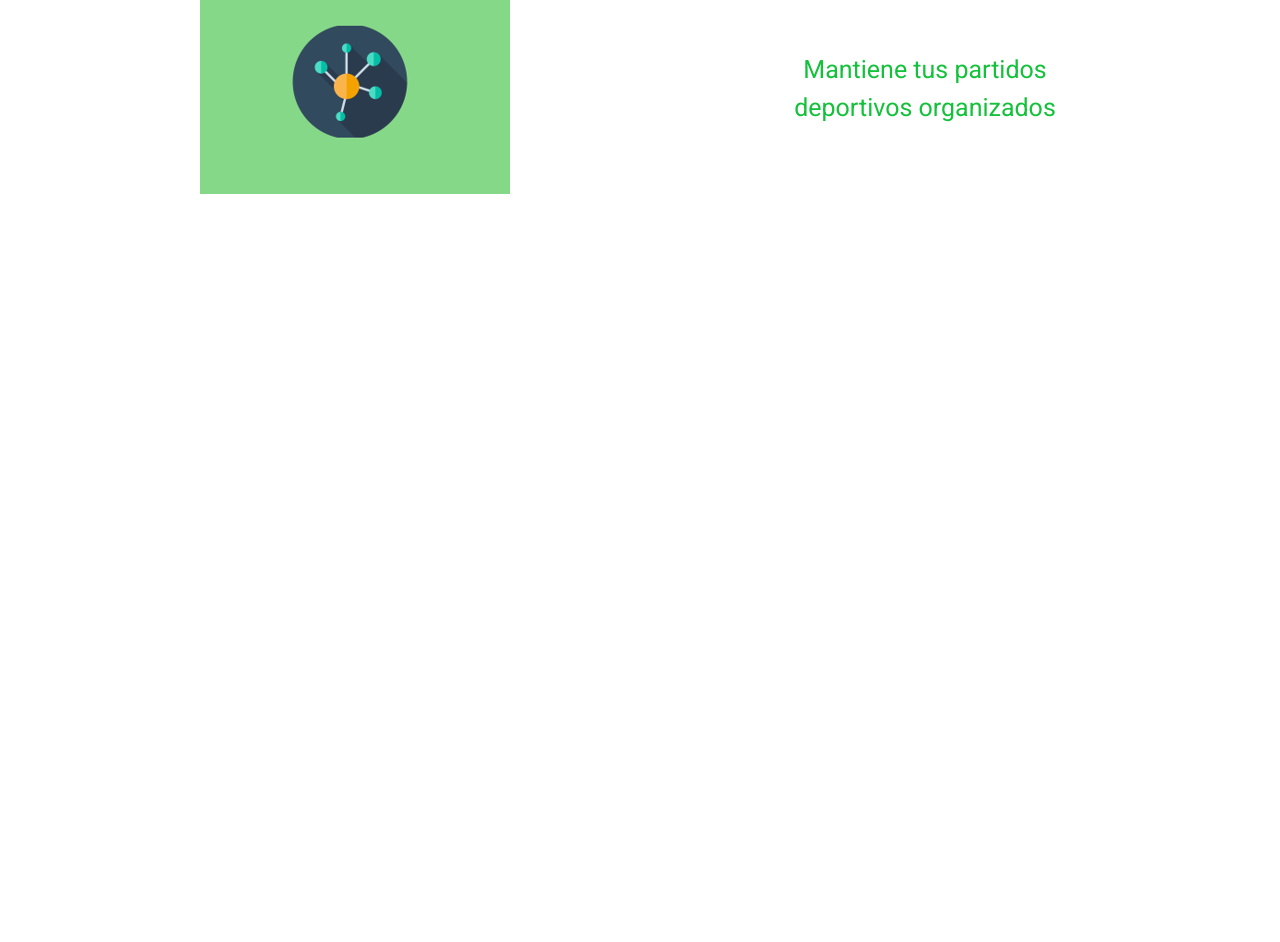
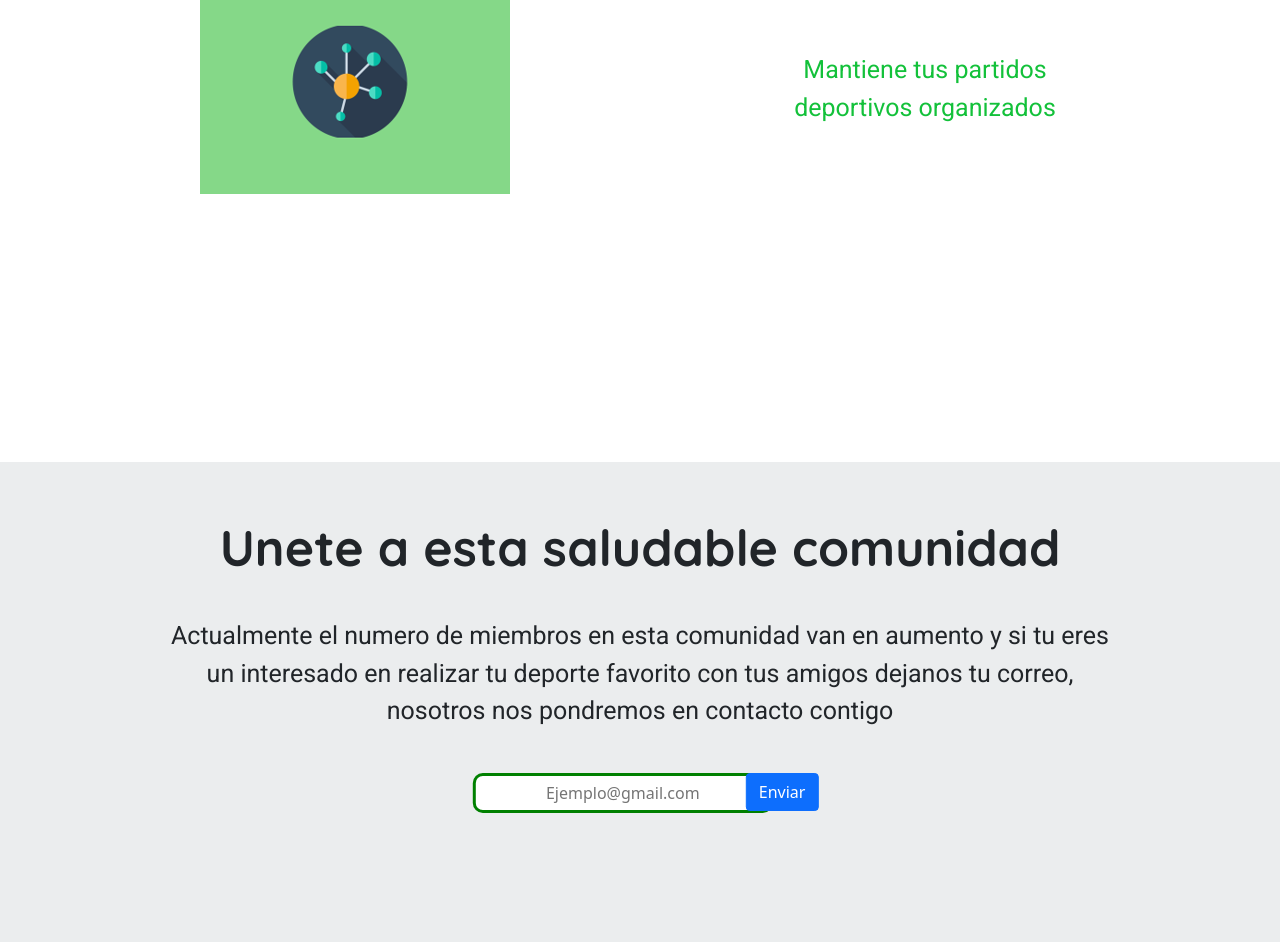
Before and after one commit to Zkruthers/equipazo-project, a plain HTML site: page index.html in a window 1280 px wide. Shown: the part 2338-3280 px from the top of the page. Before the commit the page ends 2800 px from the top, so only its background shows below. Drawn offline with nearby package versions, Linux system fonts and the light colour scheme.

Commit message:
Añadiento el unetenos

```diff
--- a/css/main.css
+++ b/css/main.css
@@ -82,3 +82,18 @@
 {
     width: 350px; height: 250px;border-color: greenyellow;
 }
+
+#subtitulo
+{
+    text-align: center; font-family: 'Quicksand'; font-weight: bold; font-size: 50px;
+}
+
+#form-control
+{
+    border-width: 3px;
+    border-radius: 10px;
+    border-style: solid;
+    border-color: green;
+
+    text-align: center;
+}
--- a/index.html
+++ b/index.html
@@ -83,6 +83,21 @@
         </div>
     </div>
 
+    <div id="unetenos" class="container-fluid" style="height: 60vh; background-color: #EBEDEE;">
+        <p class="pt-5 bt-5 pb-3 " id="subtitulo">Unete a esta saludable comunidad</P>
+        <p class="" id="texto">Actualmente el numero de miembros en esta comunidad van en aumento y si tu eres<br>un interesado en realizar
+            tu deporte favorito con tus amigos dejanos tu correo,<br>
+            nosotros nos pondremos en contacto contigo</p>
+        <div class="row container ">
+            <div class="col" style="transform: translate(80%, 50%);">
+                <input class="form" id="form-control" style ="height:40px; width:300px"placeholder="Ejemplo@gmail.com">
+            </div>
+            <div class="col" style="transform: translate(30%, 50%);">
+                <button type="submit" class="btn btn-primary mb-3">Enviar</button>
+            </div>
+        </div>
+    </div>
+
     <script src="https://kit.fontawesome.com/7aab54733b.js" crossorigin="anonymous"></script>
     <script src="https://cdn.jsdelivr.net/npm/@popperjs/core@2.9.2/dist/umd/popper.min.js" integrity="sha384-IQsoLXl5PILFhosVNubq5LC7Qb9DXgDA9i+tQ8Zj3iwWAwPtgFTxbJ8NT4GN1R8p" crossorigin="anonymous"></script>
     <script src="https://cdn.jsdelivr.net/npm/bootstrap@5.0.1/dist/js/bootstrap.min.js" integrity="sha384-Atwg2Pkwv9vp0ygtn1JAojH0nYbwNJLPhwyoVbhoPwBhjQPR5VtM2+xf0Uwh9KtT" crossorigin="anonymous"></script>
```
